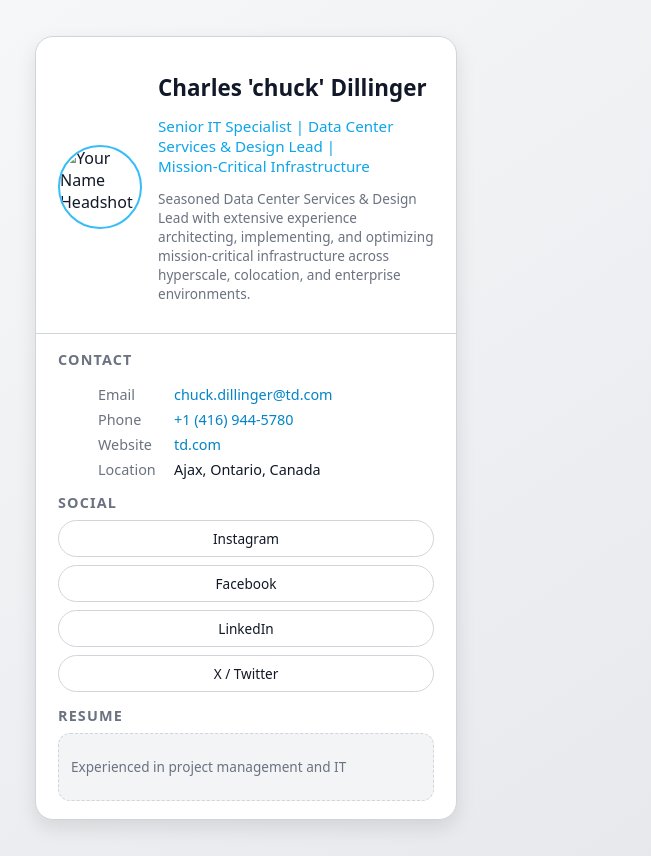
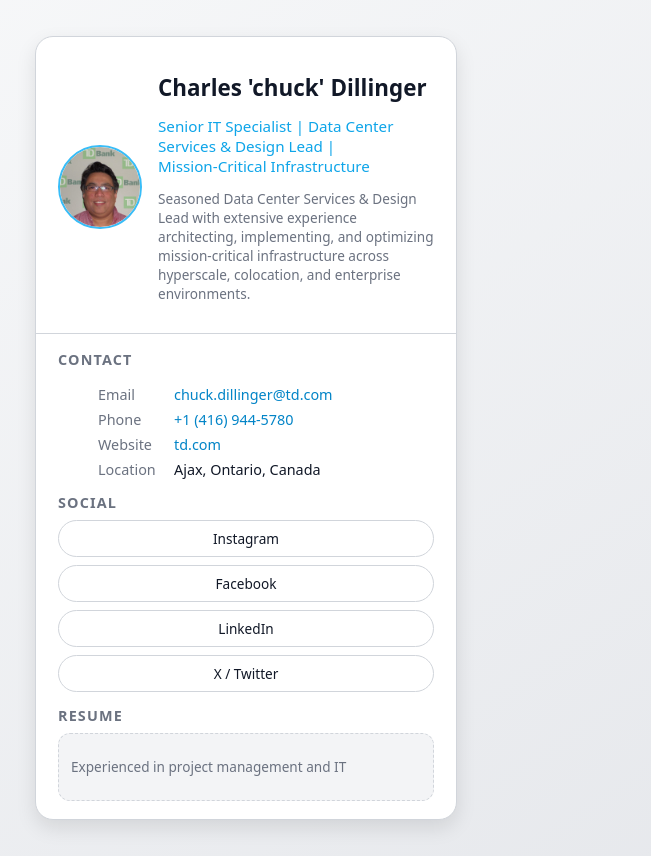
Before and after one commit to dillic26/vcard.github.io, a plain HTML site: page index.html in a window 1280 px wide. Shown: the whole page, without its empty margins (394-1045 px from the left). Drawn offline with Linux system fonts and the light colour scheme.

Commit message:
Update index.html

```diff
--- a/index.html
+++ b/index.html
@@ -251,7 +251,7 @@
   <div class="card">
     <div class="card-header">
       <div class="avatar">
-        <img src="images/headshot.jpg" alt="Your Name Headshot" />
+        <img src="headshot.jpeg" alt="Charles Dillinger" />
       </div>
       <div class="identity">
         <h1>Charles 'chuck' Dillinger</h1>
```
